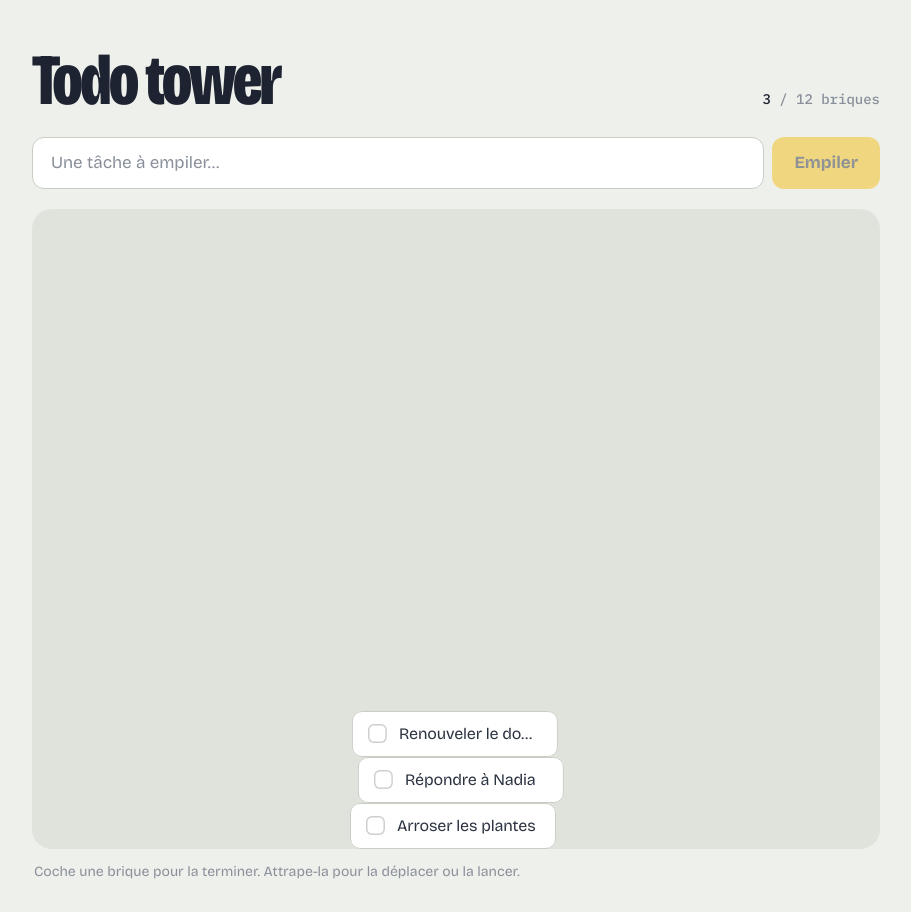
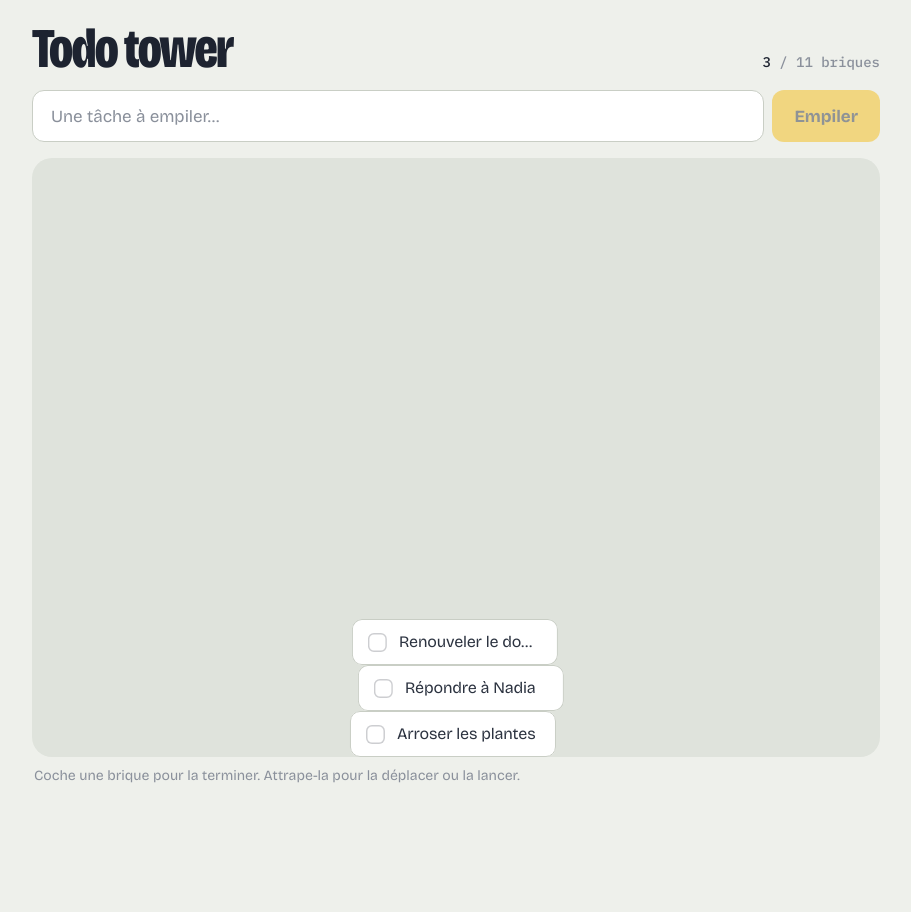
Before and after one commit to koddeur/site-lab, a React (Vite) app in the folder todo-tower/: page / in a window 1280 px wide. Shown: the whole page, without its empty margins (184-1095 px from the left). After the commit the page ends 800 px from the top, so only its background shows below. Built offline with nearby package versions, Linux system fonts and the light colour scheme.

Commit message:
feat(todo-tower): tout sur un écran, plafond de briques selon la hauteur

```diff
--- a/todo-tower/src/App.tsx
+++ b/todo-tower/src/App.tsx
@@ -1,8 +1,15 @@
 import { useEffect, useRef, useState, type FormEvent } from "react";
 import { TodoTower, type Todo } from "./TodoTower";
 
-/* la scène est dimensionnée pour ce nombre de briques (voir .tower-stage) */
+/* ── combien de briques tiennent ──────────────────────────
+   La scène prend la hauteur qui reste à l'écran, donc le
+   plafond suit : une brique fait 46px, et on garde l'élan d'une
+   brique qu'on lâche (70px) plus la marge des murs. Jamais plus
+   de 12, jamais moins de 3. */
 const MAX = 12;
+const BRICK = 46;
+const HEADROOM = 90;
+const capOf = (h: number) => Math.max(3, Math.min(MAX, Math.floor((h - HEADROOM) / BRICK)));
 const KEY = "todo-tower:v1";
 
 const SEED = ["Arroser les plantes", "Répondre à Nadia", "Renouveler le domaine"];
@@ -27,8 +34,18 @@ export default function App() {
   const [saved, setSaved] = useState(load);
   const [draft, setDraft] = useState("");
   const input = useRef<HTMLInputElement>(null);
+  const stage = useRef<HTMLElement>(null);
+  const [cap, setCap] = useState(MAX);
   const { todos } = saved;
-  const full = todos.length >= MAX;
+  const full = todos.length >= cap;
+
+  useEffect(() => {
+    const el = stage.current;
+    if (!el) return;
+    const ro = new ResizeObserver(() => setCap(capOf(el.clientHeight)));
+    ro.observe(el);
+    return () => ro.disconnect();
+  }, []);
 
   useEffect(() => {
     try {
@@ -54,7 +71,7 @@ export default function App() {
       <header className="top">
         <h1 className="title">Todo tower</h1>
         <p className="count" aria-live="polite">
-          <span className="count-n">{todos.length}</span> / {MAX} briques
+          <span className="count-n">{todos.length}</span> / {cap} briques
         </p>
       </header>
 
@@ -77,9 +94,7 @@ export default function App() {
           Empiler
         </button>
       </form>
-      {full && <p className="note">Douze briques, c'est le plafond. Termine une tâche pour en ajouter une.</p>}
-
-      <section className="tower-stage" data-stroke="on" aria-label="Pile de tâches">
+      <section ref={stage} className="tower-stage" data-stroke="on" aria-label="Pile de tâches">
         {todos.length === 0 && (
           <p className="empty">Rien sur le chantier. Ajoute une tâche pour poser la première brique.</p>
         )}
@@ -88,7 +103,11 @@ export default function App() {
         </div>
       </section>
 
-      <p className="hint">Coche une brique pour la terminer. Attrape-la pour la déplacer ou la lancer.</p>
+      <p className="hint">
+        {full
+          ? "La pile touche le plafond. Termine une tâche pour en ajouter une."
+          : "Coche une brique pour la terminer. Attrape-la pour la déplacer ou la lancer."}
+      </p>
     </main>
   );
 }
--- a/todo-tower/src/index.css
+++ b/todo-tower/src/index.css
@@ -52,10 +52,17 @@ body {
 }
 
 /* ══ La page ════════════════════════════════════════════════ */
+/* ── tout sur un écran ─────────────────────────────────────
+   La page fait exactement la hauteur visible et la scène prend
+   ce qui reste : la pile se voit sans défiler. dvh plutôt que
+   vh, sinon la barre d'adresse mobile mange le bas. */
 .page {
+  display: flex;
+  flex-direction: column;
+  height: 100dvh;
   max-width: 880px;
   margin: 0 auto;
-  padding: 48px 16px 32px;
+  padding: 24px 16px 16px;
 }
 
 .top {
@@ -63,12 +70,12 @@ body {
   align-items: baseline;
   justify-content: space-between;
   gap: 16px;
-  margin-bottom: 24px;
+  margin-bottom: 16px;
 }
 
 .title {
   margin: 0;
-  font-size: clamp(40px, 9vw, 72px);
+  font-size: clamp(36px, 7vw, 56px);
   font-weight: 800;
   font-stretch: 75%;
   line-height: 0.9;
@@ -124,20 +131,16 @@ body {
 .add-btn:focus-visible { outline: 2px solid var(--ink); outline-offset: 2px; }
 .add-btn:disabled { opacity: 0.45; cursor: default; }
 
-.note {
-  margin: 10px 2px 0;
-  font-size: 14px;
-  color: var(--ink-faint);
-}
-
 /* ── la scène ──────────────────────────────────────────────
    C'est la pièce de la tour : TodoTower mesure ses murs et son
-   plafond sur cet élément. 640px laisse tenir les douze
-   briques (12 × 46) avec l'élan d'une brique qu'on lâche. */
+   plafond sur cet élément. Sa hauteur est le reste de l'écran,
+   et App en déduit combien de briques elle peut tenir. */
 .tower-stage {
   position: relative;
-  height: 640px;
-  margin-top: 20px;
+  flex: 1;
+  /* jamais plus bas que la boîte du composant (320px) */
+  min-height: 330px;
+  margin-top: 16px;
   background: var(--ground);
   border-radius: 20px;
   overflow: hidden;
@@ -165,13 +168,13 @@ body {
 }
 
 .hint {
-  margin: 14px 2px 0;
+  margin: 10px 2px 0;
   font-size: 14px;
   color: var(--ink-faint);
 }
 
 @media (max-width: 520px) {
-  .page { padding-top: 32px; }
+  .page { padding-top: 16px; }
   .add-btn { padding: 0 16px; }
 }
 
```
Also changed, not shown: 1 other file (tests, documents, lock files or other folders).
